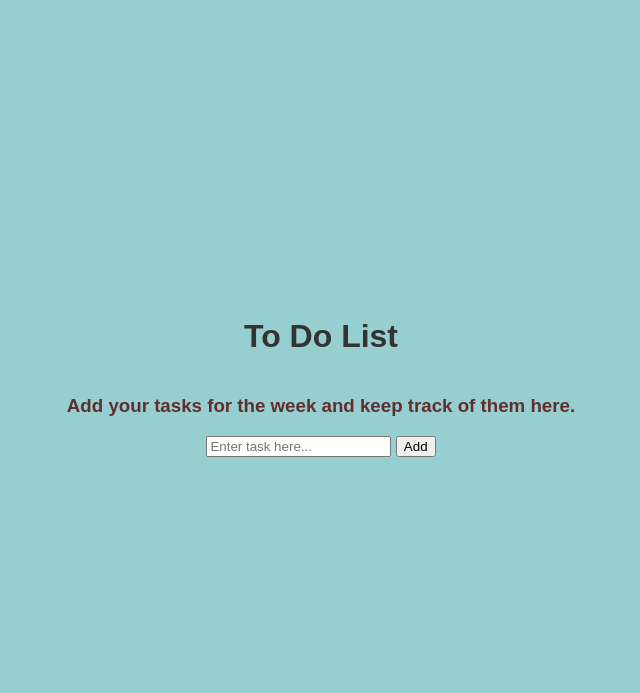
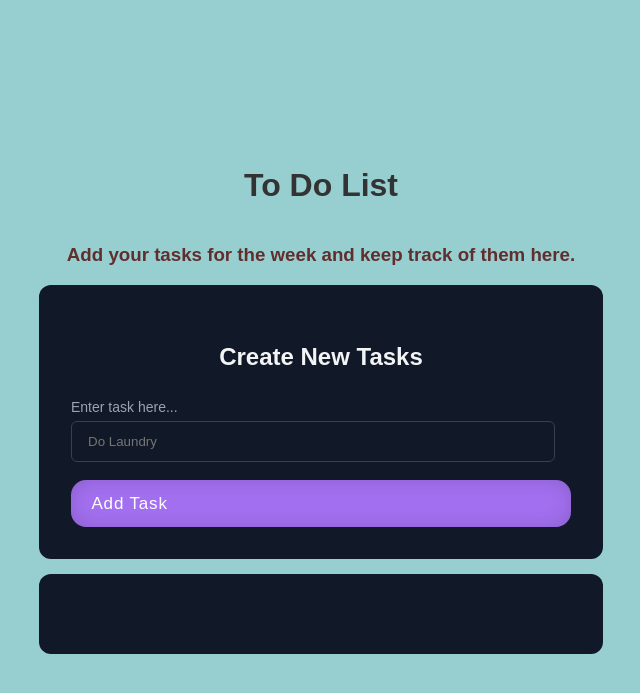
Before and after one commit to kevinfiserv/flasky, a Flask app: page / in a window 1280 px wide. Shown: the top 693 px of the page, without its empty margins (319-959 px from the left). Run offline with Flask 3, Linux system fonts and the light colour scheme; data that the repository does not hold is empty; some libraries are stand-ins or nearby versions.

Commit message:
added new styling

```diff
--- a/static/styles.css
+++ b/static/styles.css
@@ -114,3 +54,187 @@ li {
 /* #taskList {
   background-color: blueviolet;
 } */
+
+.cssbuttons-io-button {
+  background: #a370f0;
+  width: 100%;
+  color: white;
+  font-family: inherit;
+  padding: 0.35em;
+  padding-left: 1.2em;
+  font-size: 17px;
+  font-weight: 500;
+  border-radius: 0.9em;
+  border: none;
+  letter-spacing: 0.05em;
+  display: flex;
+  align-items: center;
+  box-shadow: inset 0 0 1.6em -0.6em #714da6;
+  overflow: hidden;
+  position: relative;
+  height: 2.8em;
+  padding-right: 3.3em;
+  cursor: pointer;
+}
+
+.cssbuttons-io-button .icon {
+  background: white;
+  margin-left: 1em;
+  position: absolute;
+  display: flex;
+  align-items: center;
+  justify-content: center;
+  height: 2.2em;
+  width: 2.2em;
+  border-radius: 0.7em;
+  box-shadow: 0.1em 0.1em 0.6em 0.2em #7b52b9;
+  right: 0.3em;
+  transition: all 0.3s;
+}
+
+.cssbuttons-io-button:hover .icon {
+  width: calc(100% - 0.6em);
+}
+
+.cssbuttons-io-button .icon svg {
+  width: 1.1em;
+  transition: transform 0.3s;
+  color: #7b52b9;
+}
+
+.cssbuttons-io-button:hover .icon svg {
+  transform: translateX(0.1em);
+}
+
+.cssbuttons-io-button:active .icon {
+  transform: scale(0.95);
+}
+
+.form-container {
+  width: 500px;
+  /* width: 80%; */
+  border-radius: 0.75rem;
+  background-color: rgba(17, 24, 39, 1);
+  padding: 2rem;
+  color: rgba(243, 244, 246, 1);
+}
+
+.title {
+  text-align: center;
+  font-size: 1.5rem;
+  line-height: 2rem;
+  font-weight: 700;
+}
+
+.form {
+  margin-top: 1.5rem;
+}
+
+.input-group {
+  margin-top: 0.25rem;
+  font-size: 0.875rem;
+  line-height: 1.25rem;
+}
+
+.input-group label {
+  display: block;
+  color: rgba(156, 163, 175, 1);
+  margin-bottom: 4px;
+}
+
+.input-group input {
+  width: 90%;
+  border-radius: 0.375rem;
+  border: 1px solid rgba(55, 65, 81, 1);
+  outline: 0;
+  background-color: rgba(17, 24, 39, 1);
+  padding: 0.75rem 1rem;
+  color: rgba(243, 244, 246, 1);
+}
+
+.input-group input:focus {
+  border-color: rgba(167, 139, 250);
+}
+
+button {
+  width: 150px;
+  height: 50px;
+  /* width: 100%; */
+  cursor: pointer;
+  display: flex;
+  align-items: center;
+  background: red;
+  border: none;
+  border-radius: 5px;
+  box-shadow: 1px 1px 3px rgba(0, 0, 0, 0.15);
+  background: #e62222;
+}
+
+button,
+button span {
+  transition: 200ms;
+}
+
+button .text {
+  transform: translateX(35px);
+  color: white;
+  font-weight: bold;
+}
+
+button .icon {
+  position: absolute;
+  border-left: 1px solid #c41b1b;
+  transform: translateX(110px);
+  height: 40px;
+  width: 40px;
+  display: flex;
+  align-items: center;
+  justify-content: center;
+}
+
+button svg {
+  width: 15px;
+  fill: #eee;
+}
+
+button:hover {
+  background: #ff3636;
+}
+
+button:hover .text {
+  color: transparent;
+}
+
+button:hover .icon {
+  width: 150px;
+  border-left: none;
+  transform: translateX(0);
+}
+
+button:focus {
+  outline: none;
+}
+
+button:active .icon svg {
+  transform: scale(0.8);
+}
+
+.task-item {
+  display: block;
+  /* width: 100%; */
+  background-color: rgba(167, 139, 250, 1);
+  padding: 0.75rem;
+  text-align: center;
+  color: rgba(17, 24, 39, 1);
+  border: none;
+  border-radius: 0.375rem;
+  font-weight: 600;
+}
+
+.task-container {
+  width: 500px;
+  border-radius: 0.75rem;
+  background-color: rgba(17, 24, 39, 1);
+  padding: 2rem;
+  color: rgba(243, 244, 246, 1);
+}
--- a/templates/index.html
+++ b/templates/index.html
@@ -1,26 +1,50 @@
 <!DOCTYPE html>
 <html lang="en">
   <head>
-    <meta charset="UTF-8">
-    <meta name="viewport" content="width=device-width, initial-scale=1.0">
+    <meta charset="UTF-8" />
+    <meta name="viewport" content="width=device-width, initial-scale=1.0" />
     <title>Document</title>
-    <link rel="stylesheet" href="static/styles.css">
+    <link rel="stylesheet" href="static/styles.css" />
   </head>
   <body onload="getAllTasks()">
     <h1>To Do List</h1>
-    <h3>
-        Add your tasks for the week and keep track of them here.
-    </h3>
+    <h3>Add your tasks for the week and keep track of them here.</h3>
     <div class="add-task">
-        <input type="text" id="taskInput" placeholder="Enter task here...">
-        <button onclick="addTask()">
-            Add
+      <div class="form-container">
+        <p class="title">Create New Tasks</p>
+        <form class="form">
+          <div class="input-group">
+            <label for="username">Enter task here...</label>
+            <input type="text" id="taskInput" placeholder="Do Laundry" />
+          </div>
+          <br />
+          <button class="cssbuttons-io-button" onclick="addTask()">
+            Add Task
+            <div class="icon">
+              <svg
+                height="24"
+                width="24"
+                viewBox="0 0 24 24"
+                xmlns="http://www.w3.org/2000/svg"
+              >
+                <path d="M0 0h24v24H0z" fill="none"></path>
+                <path
+                  d="M16.172 11l-5.364-5.364 1.414-1.414L20 12l-7.778 7.778-1.414-1.414L16.172 13H4v-2z"
+                  fill="currentColor"
+                ></path>
+              </svg>
+            </div>
           </button>
+        </form>
       </div>
+    </div>
+
+    <div class="task-container">
+      <!-- <h2 style="text-align: center">My Tasks</h2> -->
       <ul id="taskList">
         <!-- Tasks will be dynamically added here -->
       </ul>
-
+    </div>
     <script src="static/app.js"></script>
   </body>
 </html>
```
Also changed, not shown: other parts of static/styles.css (+0 -60 lines). Lines whose indentation alone changed are shown as unchanged.
